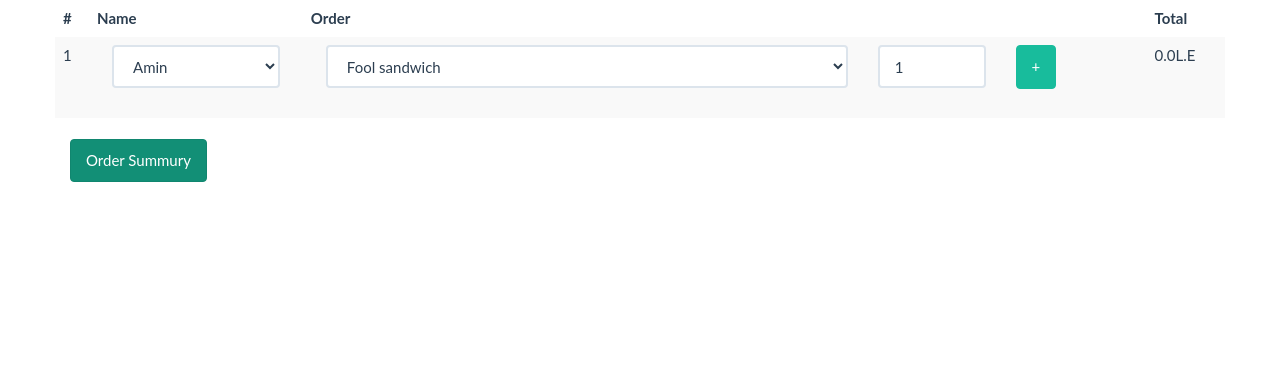
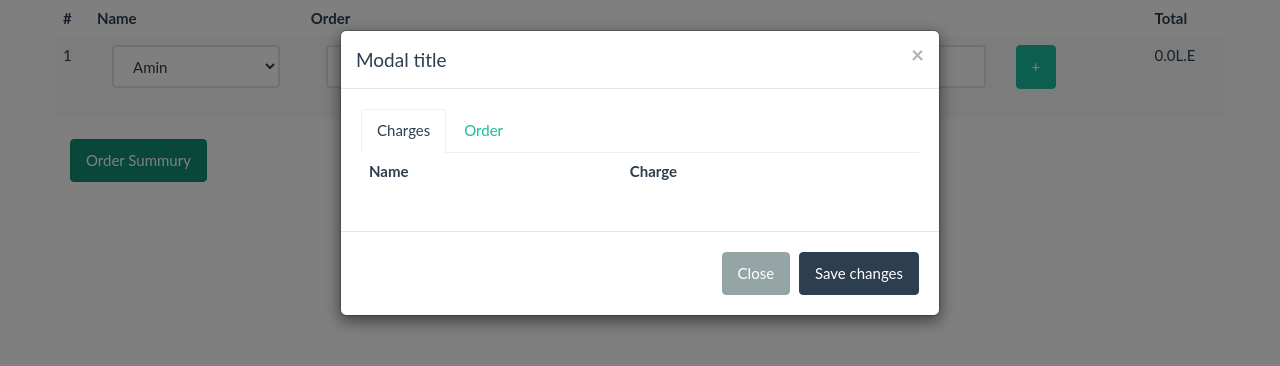
Before and after one commit to Mohamed-amin/Food-order-delivery, a plain HTML site: page index.html in a window 1280 px wide. Both pictures are taken after a click on the link "Order Summury". Drawn offline with Linux system fonts and the light colour scheme.

Commit message:
[ADD] Sum order function on init   modal

```diff
--- a/index.html
+++ b/index.html
@@ -79,7 +79,7 @@
 	<a href="#" class="btn btn-success SumOrder"  data-toggle="modal" data-target="#myModal">Order Summury</a>
 
 </div>
-<div class="modal fade">
+<div class="modal fade" id="myModal">
   <div class="modal-dialog">
     <div class="modal-content">
       <div class="modal-header">
@@ -87,7 +87,29 @@
         <h4 class="modal-title">Modal title</h4>
       </div>
       <div class="modal-body">
-        <p>One fine body&hellip;</p>
+      	<!-- Nav tabs -->
+				<ul class="nav nav-tabs" role="tablist">
+				  <li class="active"><a href="#charges" role="tab" data-toggle="tab">Charges</a></li>
+				  <li><a href="#order" role="tab" data-toggle="tab">Order</a></li>
+				</ul>
+
+				<!-- Tab panes -->
+				<div class="tab-content">
+				  <div class="tab-pane active" id="charges">
+				  	<table class="table summery">
+			        	<thead>
+			        		<th>Name</th>
+			        		<th>Charge</th>
+			        	</thead>
+			        	<tbody>
+
+			        	</tbody>
+			        </table>
+				  </div>
+				  <div class="tab-pane" id="order">...</div>
+
+				</div>
+
       </div>
       <div class="modal-footer">
         <button type="button" class="btn btn-default" data-dismiss="modal">Close</button>
--- a/js/app.js
+++ b/js/app.js
@@ -87,13 +87,14 @@ function App(){
         }
         App.Order.sumOrder = function (){
                 var totalObj = 0;
-                var id;
+                var name;
 
                 for (i in App.Order.orderList) {
-                    if(App.Order.orderList[i].hasOwnProperty("id")){
+                    if(App.Order.orderList[i].hasOwnProperty("Name")){
                         totalObj = App.Order.orderList[i].total;
-                        Id = App.Order.orderList[i].total;
-                        App.Render.RenderAll(totalObj,Id);
+                        name = App.Order.orderList[i].Name;
+                        App.Render.RenderAll(totalObj,name);
+
                     }
                 }
 
@@ -221,8 +222,11 @@ function App(){
             $(".total").text(orderTotal +" L.E");
             $("#subtotal_" + customerId + "").text(customerTotal +" L.E");
         };
-        App.Render.RenderAll = function(orderList, customerId, menuItemId, qty){
-
+        App.Render.RenderAll = function(total, name){
+            var summery = '';
+            summery += "<tr><td>"+name+"</td><td>"+total+" L.E</td></tr>"
+            console.log(summery);
+            $(".summery tbody").append(summery);
         };
         App.Render.newTable = function (orderList, customerId, menuItemId, qty){
             var customerName = orderList[customerId].Name,
@@ -305,4 +309,13 @@ $( document ).ready(function() {
 
             app.Order.addNew(customerId, menuItemId, newQty);
     });
+    // $('body').on('click', '.SumOrder', function(){
+    // });
+    $('#myModal').on('shown.bs.modal', function (e) {
+            app.Order.sumOrder();
+    })
+    $('#myModal').on('hidden.bs.modal', function (e) {
+            $(".summery tbody").html('');
+    })
+
 });
```
